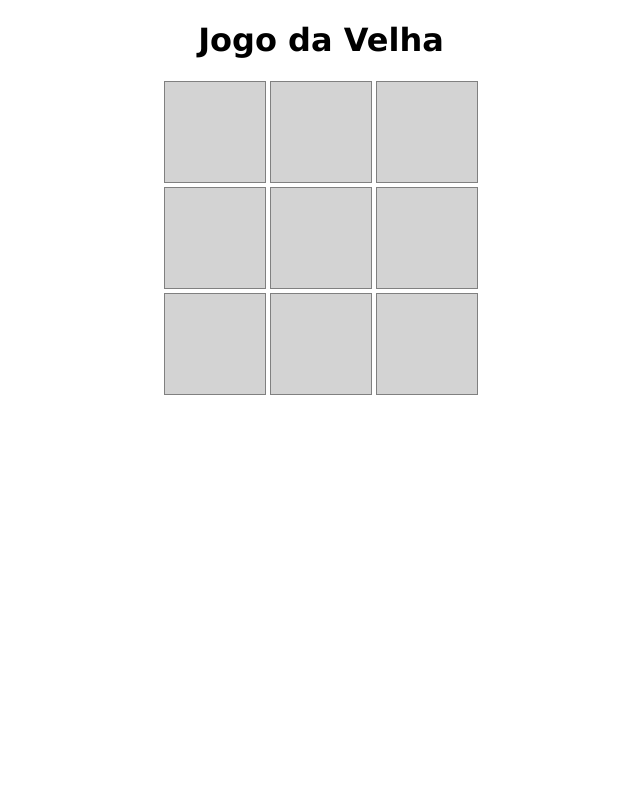
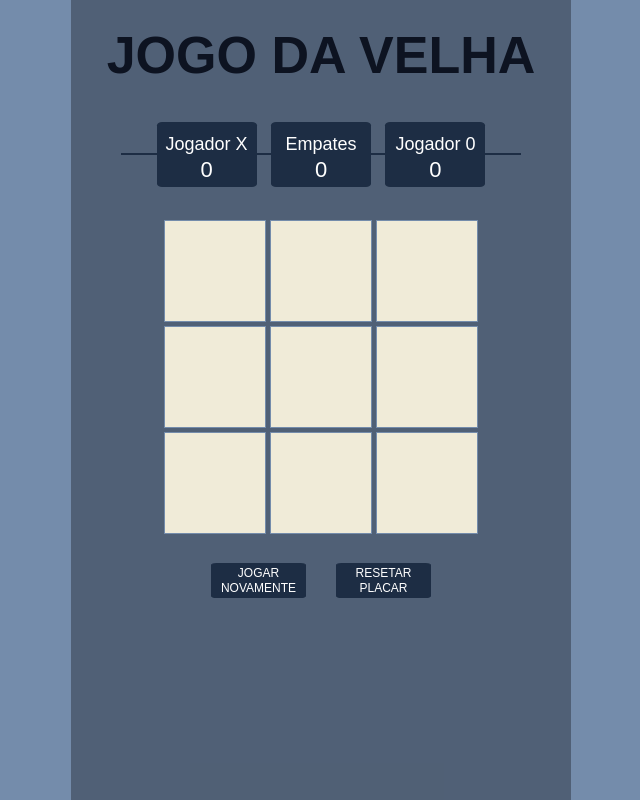
Before and after one commit to joanitasantiago/jogo-da-velha-curso-frontend, a plain HTML site: page index.html in a window 1280 px wide. Shown: the whole page, without its empty margins (319-959 px from the left). Drawn offline with Linux system fonts and the light colour scheme; a web font is replaced by a local one.

Commit message:
mudanças adicionais - css e botões

```diff
--- a/index.html
+++ b/index.html
@@ -7,15 +7,44 @@
     <meta charset="utf-8" />
     <meta name="viewport" content="width=device-width, initial-scale=1, user-scalable=no" />
     <link rel="icon" href="./images/streamlinehq-mail-sign-hashtag-mail-48.png" type="image/png">
-    <link rel="stylesheet" type="text/css" href="./styles/style.css">
+    <link rel="stylesheet" type="text/css" href="./styles/main.css">
+    <link rel="stylesheet" type="text/css" href="./styles/board.css">
+    <link rel="stylesheet" type="text/css" href="./styles/scoreboard.css">
+    <link rel="stylesheet" type="text/css" href="./styles/buttons.css">
 </head>
 
 <body>
-    <header>
+    <div class="main-container">
             <h1>
-            Jogo da Velha
+                JOGO DA VELHA
             </h1>
-    </header>
+        <div class="scoreboard">
+            <div class="deco-line"></div>
+            <div id="playerX" class="score-box">
+                <p class="player-name">
+                    Jogador X
+                </p>
+                <div class="score">
+                    0
+                </div>
+            </div>
+            <div id="tie" class="score-box">
+                <p class="player-name">
+                    Empates
+                </p>
+                <div class="score">
+                    0
+                </div>
+            </div>
+            <div id="playerO" class="score-box">
+                <p class="player-name">
+                    Jogador 0
+                </p>
+                <div class="score">
+                    0
+                </div>
+            </div>
+        </div>
         <div class="board">
             <div>
                 <div id="0" class="square"></div>
@@ -33,6 +62,16 @@
                 <div id="8" class="square"></div>
             </div>
         </div>
+        <div class="buttons-container">
+            <button id="play-again" class="bttn" onclick="playagain()">
+                JOGAR<br>NOVAMENTE
+            </button>
+            <button id="restart-score" class="bttn" onclick="resetscore()">
+                RESETAR<br>PLACAR
+            </button>
+        </div>
+    </div>
+
     <script src="./scripts/game.js"></script>
     <script src="./scripts/interface.js"></script>
 </body>
--- a/scripts/game.js
+++ b/scripts/game.js
@@ -26,16 +26,14 @@ function handleMove(position) {
         gameOver = isWin();
 
         if (gameOver == false) {
-
-            playerTime = (playerTime == 0) ? 1 : 0;
+        playerTime = playerTime == 0 ? 1 : 0;
         }
     }
 
     return gameOver;
-    }
+}
 
 function isWin() {
-
     for (let i = 0; i < winSates.length; i++) {
         let seq = winSates[i];
 
--- a/scripts/interface.js
+++ b/scripts/interface.js
@@ -31,9 +31,8 @@ function updateSquare(position){
 }
 
 // window.onbeforeunload = confirmExit;
+
 // function confirmExit()
 // {
-//     if(document.getElementById("comentario").value != ""){
-//         return "Deseja realmente sair desta página?";
-//     }
+//     return "Se você fechar o navegador, os dados serão perdidos. Deseja Realmente sair?";
 // }
--- a/styles/style.css
+++ b/styles/board.css
@@ -1,17 +1,10 @@
-body{
-    text-align: center;
-}
-
-h1{
-    font-family:Verdana, Geneva, Tahoma, sans-serif;
-}
-
 
 .square{
     width: 100px;
     height: 100px;
-    background-color: lightgrey;
-    border: 1px solid grey;
+    background-color: #f0ebd8;
+    border: 1px solid #748cab;
+    position: relative;
     display: inline-block;
 }
 
@@ -33,6 +26,7 @@ h1{
 .x::after{
     position: absolute;
     content: "\274C";
+    filter: hue-rotate(250deg);
     font-size: 50px;
     line-height: 100px;
     top: 0;
--- /dev/null
+++ b/styles/buttons.css
@@ -0,0 +1,26 @@
+.buttons-container{
+    margin-top: 10px;
+    display: flex;
+    justify-content: center;
+}
+
+.bttn{
+    line-height: 1.2;
+    font-size: 12px;
+    margin: 15px;
+    width: 95px;
+    height: 35px;
+    border-radius: 6%;
+    background-color: #1d2d44;
+    border: 1px solid #1d2d44;
+    transition-duration: 0.4s;
+    color: white;
+
+}
+
+.bttn:hover{
+    cursor: pointer;
+    width: 100px;
+    height: 40px;
+    background-color: #00000030;
+}
--- /dev/null
+++ b/styles/main.css
@@ -0,0 +1,29 @@
+@import url('https://fonts.googleapis.com/css2?family=Gemunu+Libre:wght@300;600&family=Handlee&display=swap');
+
+*{
+    margin: 0;
+    padding: 0;
+    font-family: 'Gemunu Libre', sans-serif;
+}
+
+body{
+    background-color: #748cab;
+    margin: 0;
+    padding: 0;
+}
+
+.main-container{
+    text-align: center;
+    background-color: #00000050;
+    margin: auto;
+    width: 500px;
+    height: 100vh;
+}
+
+
+h1{
+    font-size: 52px;
+    color: #0d1321;
+    padding: 25px;
+    margin-bottom: 10px;
+}
--- /dev/null
+++ b/styles/scoreboard.css
@@ -0,0 +1,36 @@
+.scoreboard {
+    margin: auto;
+    margin-bottom: 35px;
+    width: 400px;
+    height: 65px;
+}
+
+.deco-line {
+    width: 400px;
+    height: 2px;
+    background-color:#1d2d44;
+    top: 50%;
+    position: relative;
+}
+
+.score-box {
+    font-size: 18px;
+    color: white;
+    width: 100px;
+    height: 65px;
+    display: inline-block;
+    border-radius: 5%;
+    background-color: #1d2d44;
+    position: relative;
+    margin: 0px 5px;
+}
+
+.player-name {
+    margin: 0;
+    margin-top: 10px;
+    padding: 2px;
+}
+
+.score {
+    font-size: 22px;
+}
```
Lines whose indentation alone changed are shown as unchanged.
